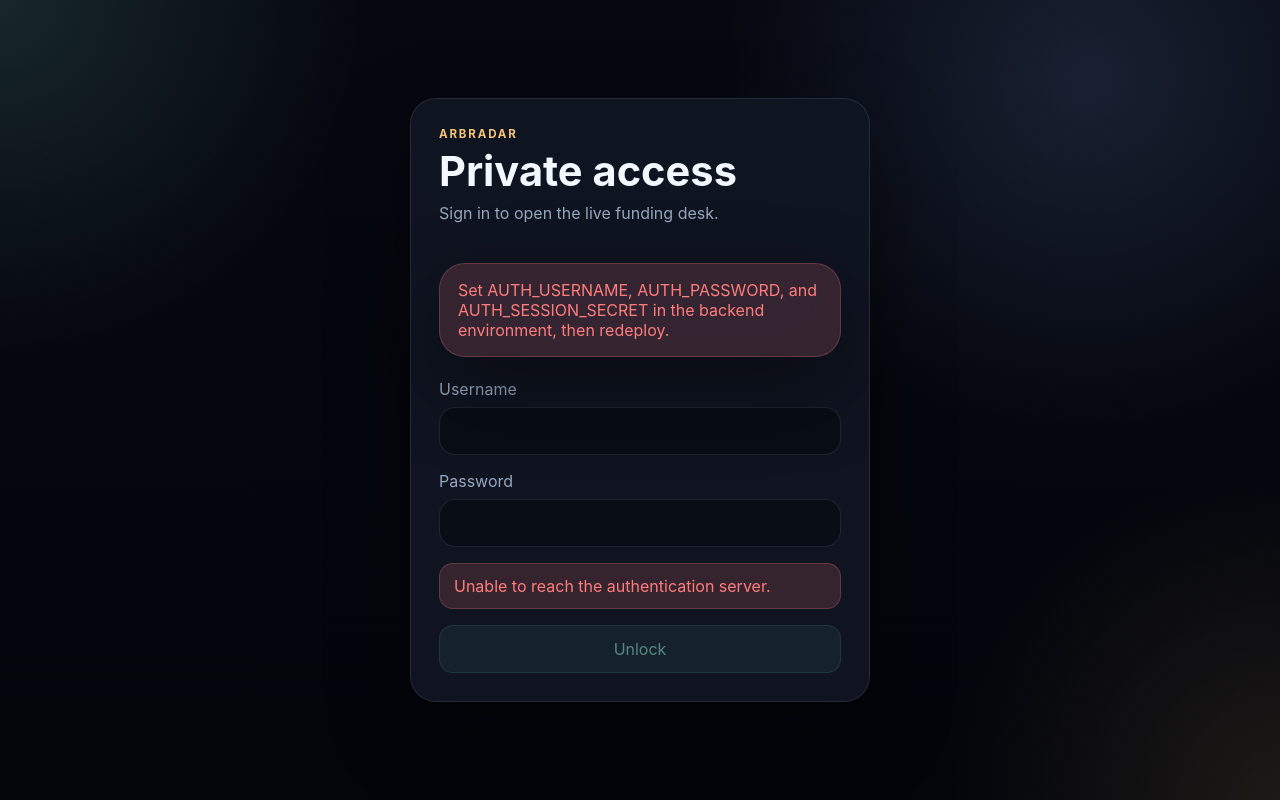
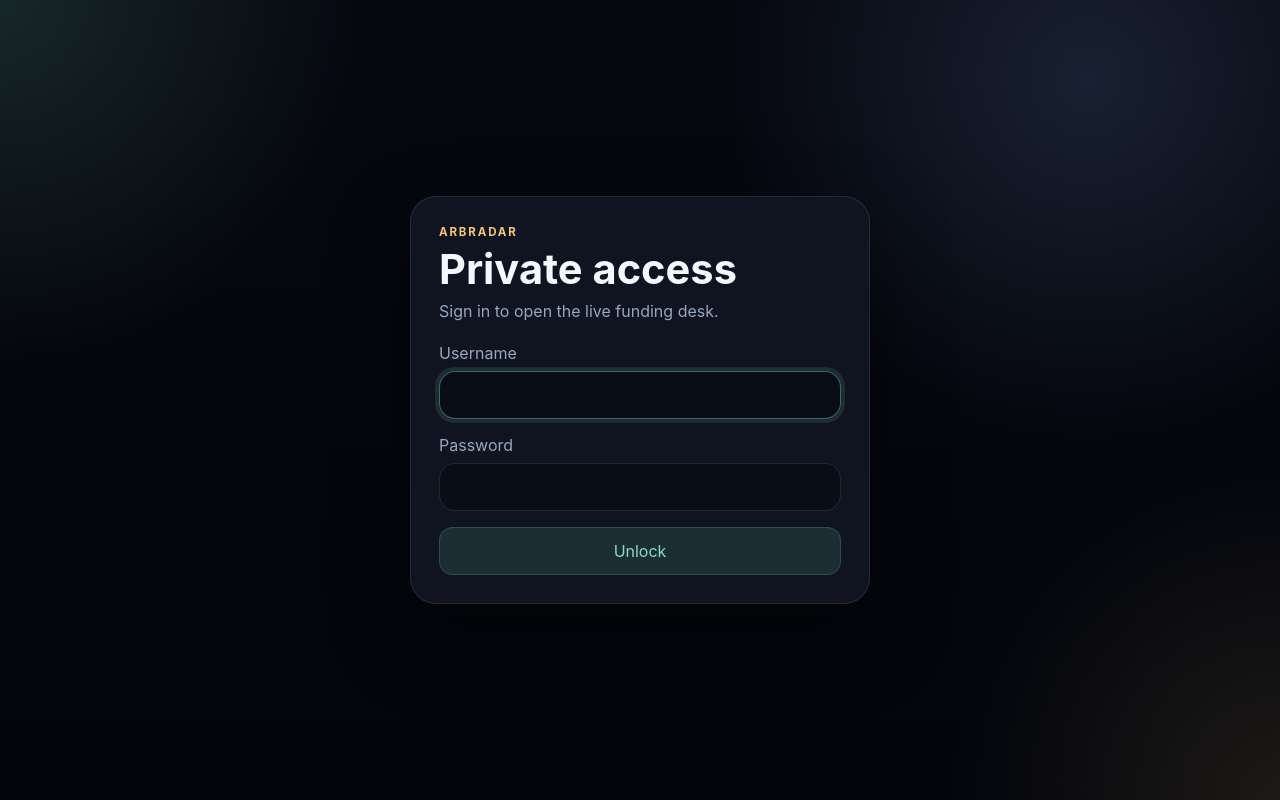
Before and after one commit to Aeternum-Kyoko/Fundex, a React (Vite) app in the folder frontend/: page / in a window 1280 px wide. Built offline with nearby package versions, Linux system fonts and the light colour scheme; no server answers.

Commit message:
Add Vercel frontend auth fallback

```diff
--- a/frontend/src/components/LoginGate.tsx
+++ b/frontend/src/components/LoginGate.tsx
@@ -1,5 +1,10 @@
 import { FormEvent, ReactNode, useEffect, useState } from "react";
 import { apiFetch } from "../lib/api";
+
+const FRONTEND_AUTH_SESSION_KEY = "arbradar-frontend-auth-session";
+const FRONTEND_AUTH_USERNAME = (import.meta.env.VITE_AUTH_USERNAME as string | undefined)?.trim() ?? "";
+const FRONTEND_AUTH_PASSWORD = (import.meta.env.VITE_AUTH_PASSWORD as string | undefined) ?? "";
+const FRONTEND_AUTH_CONFIGURED = FRONTEND_AUTH_USERNAME.length > 0 && FRONTEND_AUTH_PASSWORD.length > 0;
 
 interface LoginGateProps {
   children: ReactNode;
@@ -12,13 +17,27 @@ interface AuthSession {
 }
 
 export function LoginGate({ children }: LoginGateProps) {
-  const [session, setSession] = useState<AuthSession | null>(null);
+  const [session, setSession] = useState<AuthSession | null>(() => {
+    if (!FRONTEND_AUTH_CONFIGURED || typeof window === "undefined") {
+      return null;
+    }
+
+    return {
+      authenticated: window.sessionStorage.getItem(FRONTEND_AUTH_SESSION_KEY) === "active",
+      configured: true,
+      username: null,
+    };
+  });
   const [username, setUsername] = useState("");
   const [password, setPassword] = useState("");
   const [error, setError] = useState<string | null>(null);
   const [isSubmitting, setIsSubmitting] = useState(false);
 
   useEffect(() => {
+    if (FRONTEND_AUTH_CONFIGURED) {
+      return;
+    }
+
     let cancelled = false;
 
     async function loadSession() {
@@ -47,6 +66,13 @@ export function LoginGate({ children }: LoginGateProps) {
   }, []);
 
   const signOut = async () => {
+    if (FRONTEND_AUTH_CONFIGURED) {
+      window.sessionStorage.removeItem(FRONTEND_AUTH_SESSION_KEY);
+      setSession({ authenticated: false, configured: true, username: null });
+      setPassword("");
+      return;
+    }
+
     await apiFetch("/auth/logout", { method: "POST" });
     setSession((current) => ({ authenticated: false, configured: current?.configured ?? true, username: null }));
     setPassword("");
@@ -56,6 +82,21 @@ export function LoginGate({ children }: LoginGateProps) {
     event.preventDefault();
     setIsSubmitting(true);
     setError(null);
+
+    if (FRONTEND_AUTH_CONFIGURED) {
+      if (username.trim() !== FRONTEND_AUTH_USERNAME || password !== FRONTEND_AUTH_PASSWORD) {
+        setError("Invalid username or password.");
+        setPassword("");
+        setIsSubmitting(false);
+        return;
+      }
+
+      window.sessionStorage.setItem(FRONTEND_AUTH_SESSION_KEY, "active");
+      setSession({ authenticated: true, configured: true, username: username.trim() });
+      setPassword("");
+      setIsSubmitting(false);
+      return;
+    }
 
     try {
       const response = await apiFetch("/auth/login", {
@@ -103,7 +144,7 @@ export function LoginGate({ children }: LoginGateProps) {
 
         {!configured ? (
           <div className="banner banner-error">
-            Set AUTH_USERNAME, AUTH_PASSWORD, and AUTH_SESSION_SECRET in the backend environment, then redeploy.
+            Set VITE_AUTH_USERNAME and VITE_AUTH_PASSWORD in Vercel, or deploy backend auth on Railway.
           </div>
         ) : null}
 
```
Also changed, not shown: 2 other files (tests, documents, lock files or other folders).
